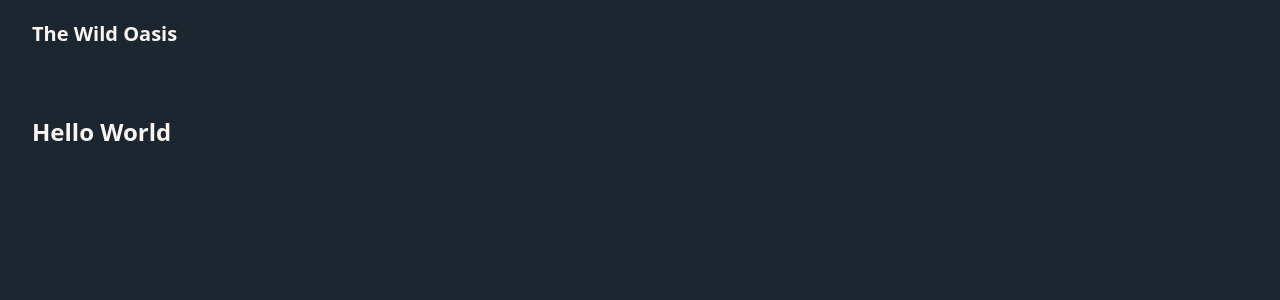
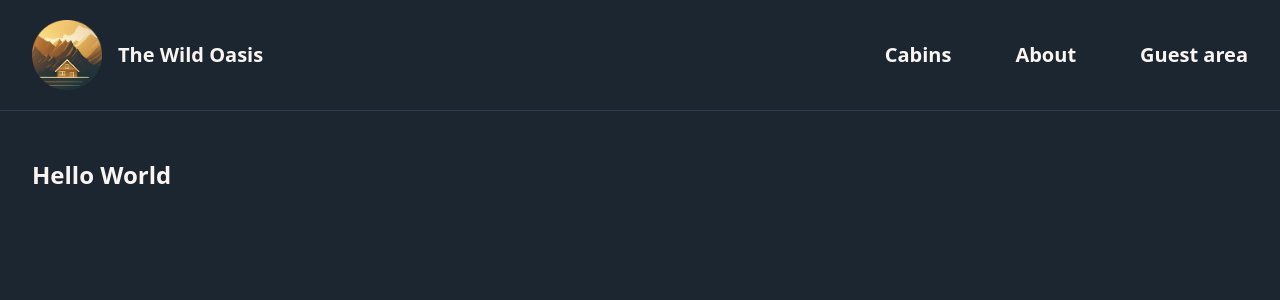
Before and after one commit to nolixamt/nextjs15-the-wild-oasis, a Next.js app: page / in a window 1280 px wide. Shown: the top 300 px of the page. Built offline with nearby package versions, Linux system fonts and the light colour scheme.

Commit message:
feat: creating header, navigation

```diff
--- /dev/null
+++ b/app/_components/header.tsx
@@ -0,0 +1,27 @@
+import React from "react";
+import Navigation from "@/app/_components/navigation";
+import logo from "@/public/logo.png";
+import Image from "next/image";
+
+export default function Header() {
+  return (
+    <header
+      className={
+        "px-8 py-5 text-xl font-semibold border-b border-b-primary-800"
+      }
+    >
+      <div className={"max-w-7xl mx-auto flex justify-between items-center"}>
+        <div className={"flex gap-x-4 items-center"}>
+          <Image
+            src={logo}
+            alt={"Header - The wild oasis Logo"}
+            height={70}
+            width={70}
+          />
+          <p>The Wild Oasis</p>
+        </div>
+        <Navigation />
+      </div>
+    </header>
+  );
+}
--- /dev/null
+++ b/app/_components/main.tsx
@@ -0,0 +1,9 @@
+import React from "react";
+
+export default function Main({ children }: { children: React.ReactNode }) {
+  return (
+    <div className={"px-8 py-12"}>
+      <main className={"max-w-7xl mx-auto"}>{children}</main>
+    </div>
+  );
+}
--- /dev/null
+++ b/app/_components/navigation.tsx
@@ -0,0 +1,29 @@
+import React from "react";
+import Link from "next/link";
+
+const links = [
+  {
+    name: "Cabins",
+    href: "#",
+  },
+  {
+    name: "About",
+    href: "#",
+  },
+  {
+    name: "Guest area",
+    href: "#",
+  },
+];
+
+export default function Navigation() {
+  return (
+    <ul className={"flex gap-x-16"}>
+      {links.map((link) => (
+        <li className={"hover:text-accent-500"}>
+          <Link href={link.href}>{link.name}</Link>
+        </li>
+      ))}
+    </ul>
+  );
+}
--- a/app/layout.tsx
+++ b/app/layout.tsx
@@ -2,6 +2,8 @@ import type { Metadata } from "next";
 import { Geist, Geist_Mono } from "next/font/google";
 import "./globals.css";
 import React from "react";
+import Header from "@/app/_components/header";
+import Main from "@/app/_components/main";
 
 const geistSans = Geist({
   variable: "--font-geist-sans",
@@ -28,13 +30,8 @@ export default function RootLayout({
       <body
         className={`${geistSans.variable} ${geistMono.variable} antialiased h-screen bg-primary-900 text-accent-50 grid grid-rows-[auto_1fr]`}
       >
-        <header className={"px-8 py-5 text-xl font-semibold"}>
-          <div className={"max-w-7xl mx-auto"}>The Wild Oasis</div>
-        </header>
-
-        <div className={"px-8 py-12"}>
-          <main className={"max-w-7xl mx-auto"}>{children}</main>
-        </div>
+        <Header />
+        <Main>{children}</Main>
       </body>
     </html>
   );
```
